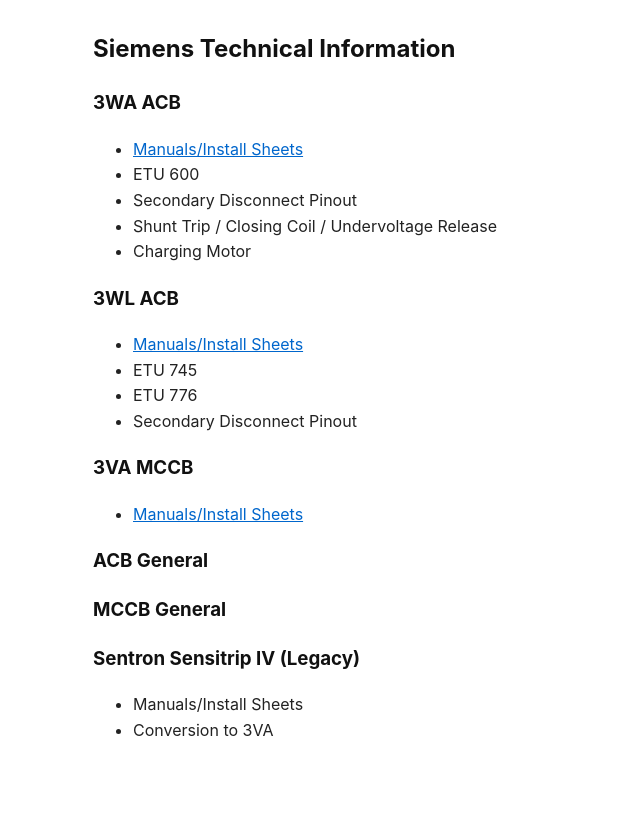
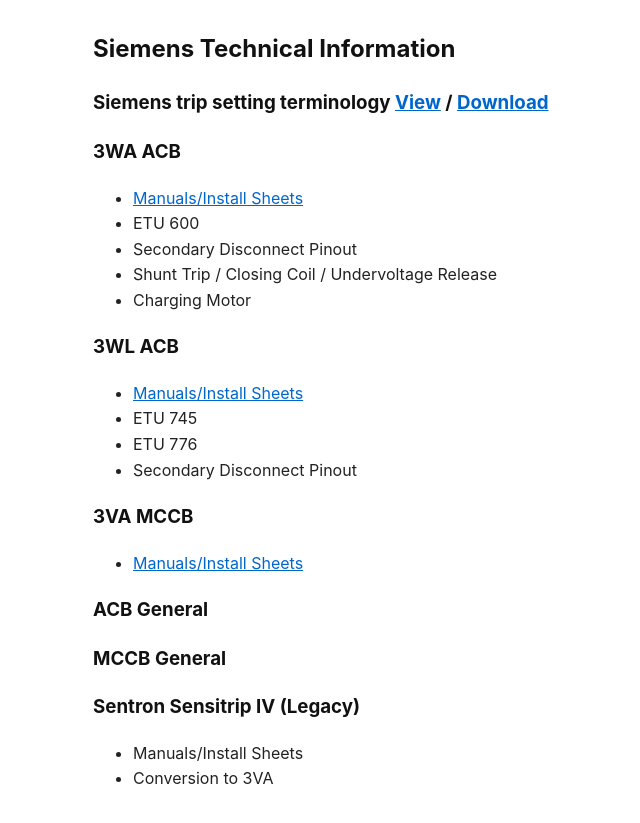
Before and after one commit to epecsupport/Service, a Jekyll site: the page built from tech/siemens/siemens.md, in a window 1280 px wide. Shown: the top 823 px of the page, without its empty margins (47-687 px from the left). Built offline with Jekyll 4.4.1, drawn with Linux system fonts in a browser that asks for light colours.

Commit message:
Update siemens.md

```diff
--- a/tech/siemens/siemens.md
+++ b/tech/siemens/siemens.md
@@ -5,6 +5,8 @@ autolink: true
 ---
 
 ## Siemens Technical Information
+
+### Siemens trip setting terminology [View](../../library/TSB_20251212.pdf) / [Download](https://raw.githubusercontent.com/epecsupport/Service/main/library/TSB_20251212.pdf)
 
 ### 3WA ACB
 - [Manuals/Install Sheets](man3wa.md)
```
